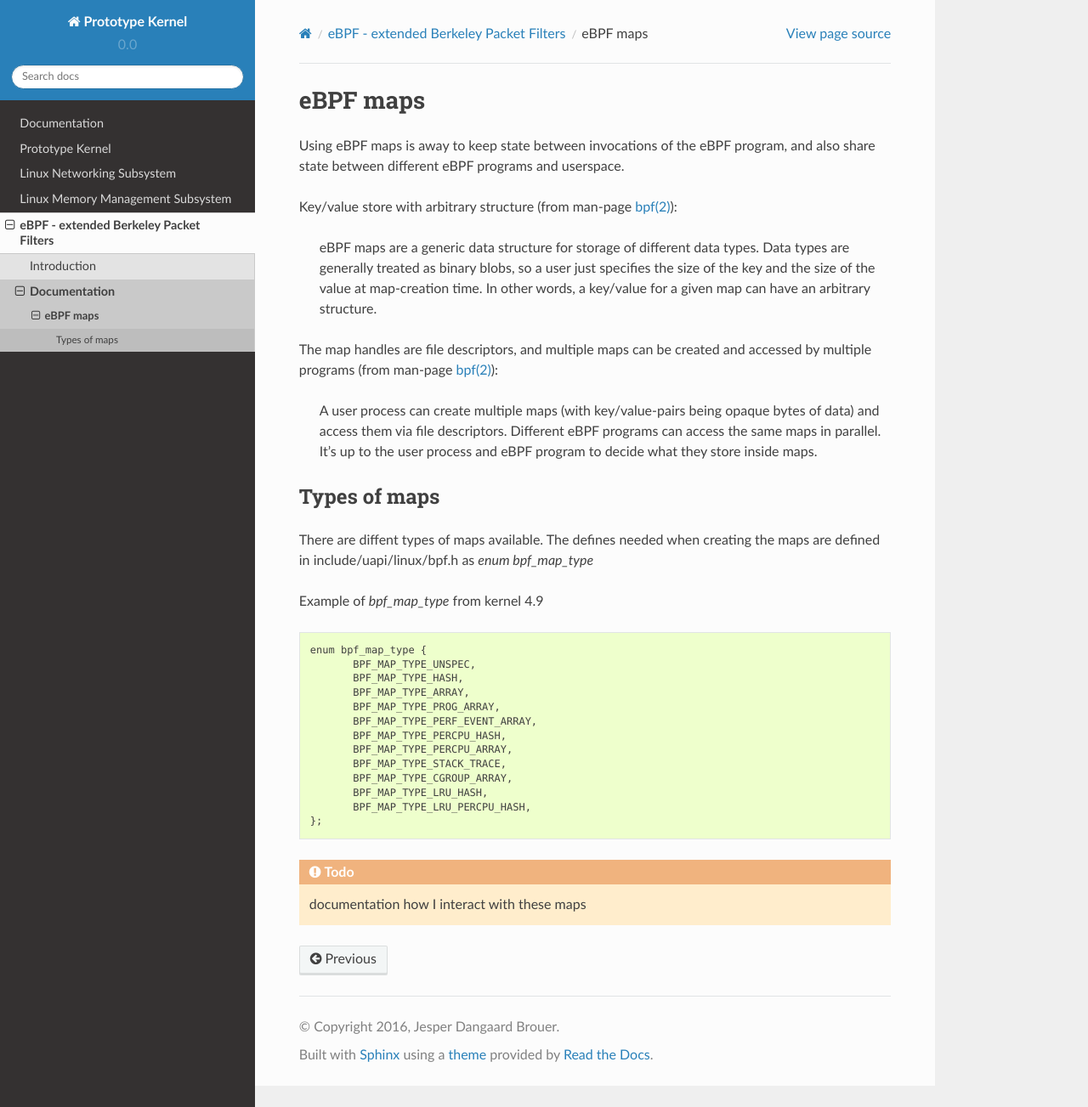
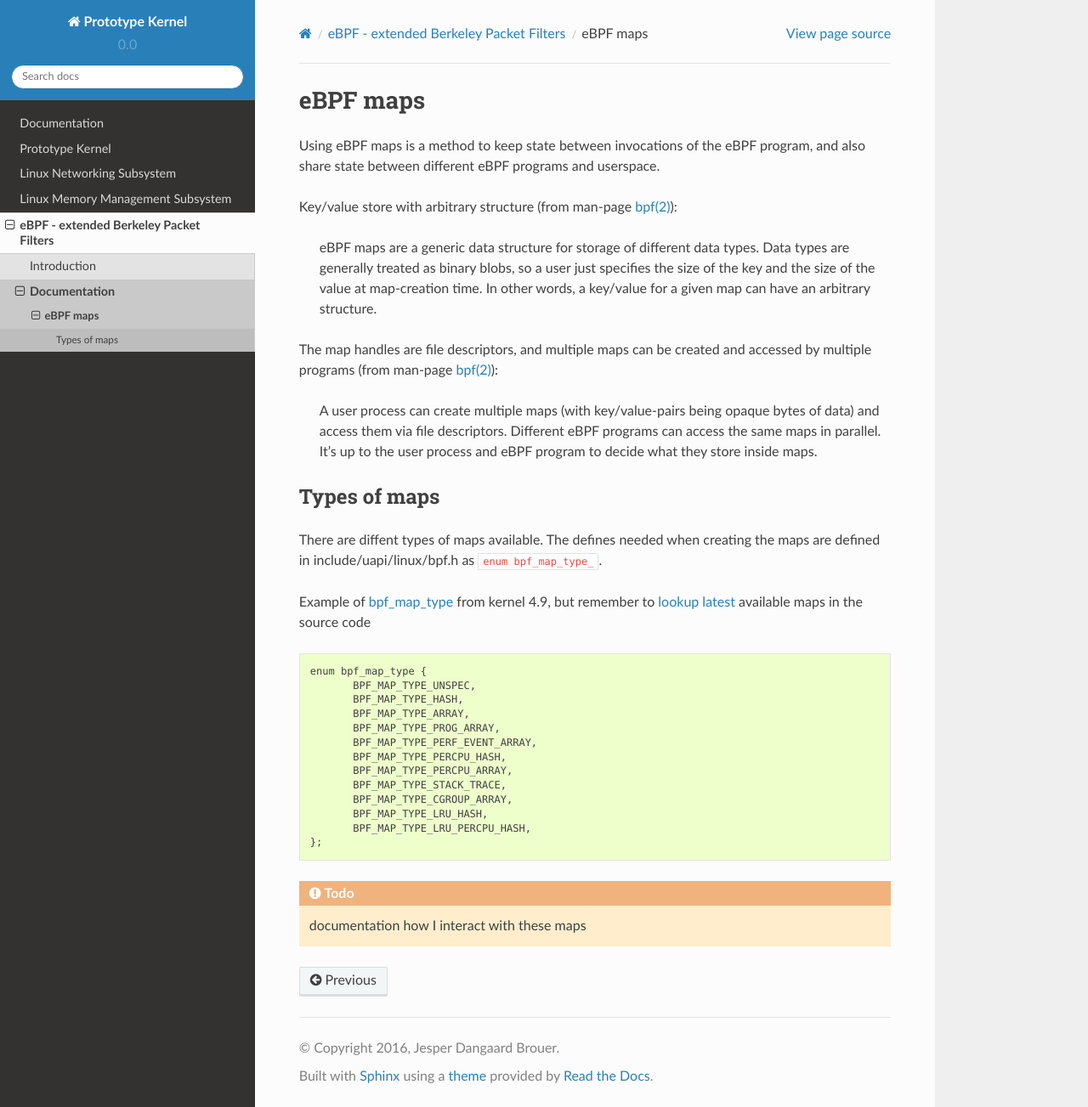
Before and after one commit to netoptimizer/prototype-kernel, a Sphinx documentation site: the page built from kernel/Documentation/bpf/ebpf_maps.rst, in a window 1280 px wide and 1303 px high. Shown: the whole window at 85% size. Built offline with Sphinx 7.4.7 and the Read the Docs theme 2.0.0, drawn with Linux system fonts in a browser that asks for light colours.

Commit message:
doc: eBPF cleanup and fix links in ebpf_maps.rst
Signed-off-by: Jesper Dangaard Brouer <brouer@redhat.com>

```diff
--- a/kernel/Documentation/bpf/ebpf_maps.rst
+++ b/kernel/Documentation/bpf/ebpf_maps.rst
@@ -2,8 +2,8 @@
 eBPF maps
 =========
 
-Using eBPF maps is away to keep state between invocations of the eBPF
-program, and also share state between different eBPF programs and
+Using eBPF maps is a method to keep state between invocations of the
+eBPF program, and also share state between different eBPF programs and
 userspace.
 
 Key/value store with arbitrary structure (from man-page `bpf(2)`_):
@@ -27,10 +27,11 @@ Types of maps
 =============
 
 There are diffent types of maps available.  The defines needed when
-creating the maps are defined in include/uapi/linux/bpf.h as `enum
-bpf_map_type`
+creating the maps are defined in include/uapi/linux/bpf.h as
+``enum bpf_map_type_``.
 
-Example of `bpf_map_type` from kernel 4.9 ::
+Example of `bpf_map_type`_ from kernel 4.9, but remember to `lookup
+latest`_ available maps in the source code ::
 
  enum bpf_map_type {
 	BPF_MAP_TYPE_UNSPEC,
@@ -49,10 +50,12 @@ Example of `bpf_map_type` from kernel 4.9 ::
 
 .. TODO:: documentation how I interact with these maps
 
-
 .. links
 
 .. _bpf(2): http://man7.org/linux/man-pages/man2/bpf.2.html
 
 .. _bpf_map_type:
    http://lxr.free-electrons.com/source/tools/include/uapi/linux/bpf.h?v=4.9#L78
+
+.. _lookup latest:
+   http://lxr.free-electrons.com/ident?i=bpf_map_type
```
